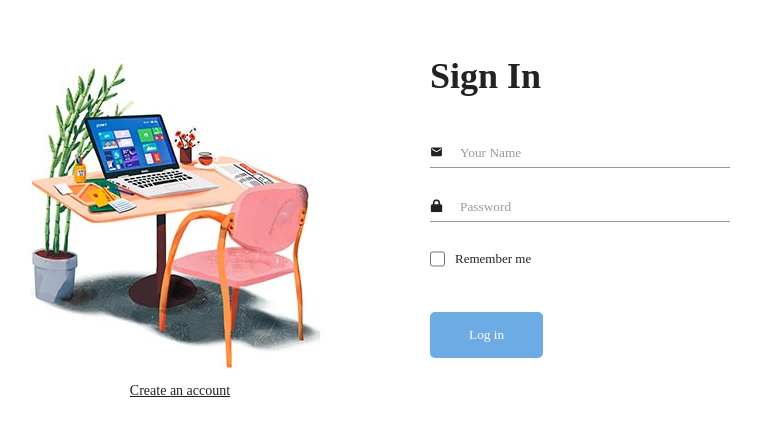
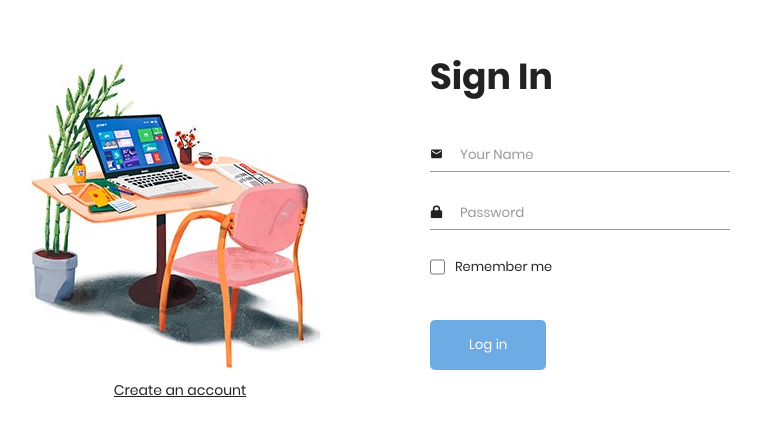
Before and after one commit to IGO-Sathish/IGO-Billing-App, a React (Create React App) app: page / in a window 1280 px wide. Shown: the part 165-598 px from the top of the page, without its empty margins (270-1031 px from the left). Built offline with nearby package versions, Linux system fonts and the light colour scheme.

Commit message:
undo font

```diff
--- a/src/auth/newRegisterLogin.css
+++ b/src/auth/newRegisterLogin.css
@@ -2,11 +2,7 @@ body {
     margin: 0;
     height: 100vh;
     background-color: #e1ecf8;
-    font-family: 'Poppins', sans-serif;
 }
-
-
-
 
 /* @extend display-flex; */
 display-flex,
@@ -28,6 +24,137 @@ list-type-ulli,
     padding: 0;
 }
 
+/* poppins-300 - latin */
+@font-face {
+    font-family: 'Poppins';
+    font-style: normal;
+    font-weight: 300;
+    src: url("../fonts/poppins/poppins-v5-latin-300.eot");
+    /* IE9 Compat Modes */
+    src: local("Poppins Light"), local("Poppins-Light"), url("../fonts/poppins/poppins-v5-latin-300.eot?#iefix") format("embedded-opentype"), url("../fonts/poppins/poppins-v5-latin-300.woff2") format("woff2"), url("../fonts/poppins/poppins-v5-latin-300.woff") format("woff"), url("../fonts/poppins/poppins-v5-latin-300.ttf") format("truetype"), url("../fonts/poppins/poppins-v5-latin-300.svg#Poppins") format("svg");
+    /* Legacy iOS */
+}
+
+/* poppins-300italic - latin */
+@font-face {
+    font-family: 'Poppins';
+    font-style: italic;
+    font-weight: 300;
+    src: url("../fonts/poppins/poppins-v5-latin-300italic.eot");
+    /* IE9 Compat Modes */
+    src: local("Poppins Light Italic"), local("Poppins-LightItalic"), url("../fonts/poppins/poppins-v5-latin-300italic.eot?#iefix") format("embedded-opentype"), url("../fonts/poppins/poppins-v5-latin-300italic.woff2") format("woff2"), url("../fonts/poppins/poppins-v5-latin-300italic.woff") format("woff"), url("../fonts/poppins/poppins-v5-latin-300italic.ttf") format("truetype"), url("../fonts/poppins/poppins-v5-latin-300italic.svg#Poppins") format("svg");
+    /* Legacy iOS */
+}
+
+/* poppins-regular - latin */
+@font-face {
+    font-family: 'Poppins';
+    font-style: normal;
+    font-weight: 400;
+    src: url("../fonts/poppins/poppins-v5-latin-regular.eot");
+    /* IE9 Compat Modes */
+    src: local("Poppins Regular"), local("Poppins-Regular"), url("../fonts/poppins/poppins-v5-latin-regular.eot?#iefix") format("embedded-opentype"), url("../fonts/poppins/poppins-v5-latin-regular.woff2") format("woff2"), url("../fonts/poppins/poppins-v5-latin-regular.woff") format("woff"), url("../fonts/poppins/poppins-v5-latin-regular.ttf") format("truetype"), url("../fonts/poppins/poppins-v5-latin-regular.svg#Poppins") format("svg");
+    /* Legacy iOS */
+}
+
+/* poppins-italic - latin */
+@font-face {
+    font-family: 'Poppins';
+    font-style: italic;
+    font-weight: 400;
+    src: url("../fonts/poppins/poppins-v5-latin-italic.eot");
+    /* IE9 Compat Modes */
+    src: local("Poppins Italic"), local("Poppins-Italic"), url("../fonts/poppins/poppins-v5-latin-italic.eot?#iefix") format("embedded-opentype"), url("../fonts/poppins/poppins-v5-latin-italic.woff2") format("woff2"), url("../fonts/poppins/poppins-v5-latin-italic.woff") format("woff"), url("../fonts/poppins/poppins-v5-latin-italic.ttf") format("truetype"), url("../fonts/poppins/poppins-v5-latin-italic.svg#Poppins") format("svg");
+    /* Legacy iOS */
+}
+
+/* poppins-500 - latin */
+@font-face {
+    font-family: 'Poppins';
+    font-style: normal;
+    font-weight: 500;
+    src: url("../fonts/poppins/poppins-v5-latin-500.eot");
+    /* IE9 Compat Modes */
+    src: local("Poppins Medium"), local("Poppins-Medium"), url("../fonts/poppins/poppins-v5-latin-500.eot?#iefix") format("embedded-opentype"), url("../fonts/poppins/poppins-v5-latin-500.woff2") format("woff2"), url("../fonts/poppins/poppins-v5-latin-500.woff") format("woff"), url("../fonts/poppins/poppins-v5-latin-500.ttf") format("truetype"), url("../fonts/poppins/poppins-v5-latin-500.svg#Poppins") format("svg");
+    /* Legacy iOS */
+}
+
+/* poppins-500italic - latin */
+@font-face {
+    font-family: 'Poppins';
+    font-style: italic;
+    font-weight: 500;
+    src: url("../fonts/poppins/poppins-v5-latin-500italic.eot");
+    /* IE9 Compat Modes */
+    src: local("Poppins Medium Italic"), local("Poppins-MediumItalic"), url("../fonts/poppins/poppins-v5-latin-500italic.eot?#iefix") format("embedded-opentype"), url("../fonts/poppins/poppins-v5-latin-500italic.woff2") format("woff2"), url("../fonts/poppins/poppins-v5-latin-500italic.woff") format("woff"), url("../fonts/poppins/poppins-v5-latin-500italic.ttf") format("truetype"), url("../fonts/poppins/poppins-v5-latin-500italic.svg#Poppins") format("svg");
+    /* Legacy iOS */
+}
+
+/* poppins-600 - latin */
+@font-face {
+    font-family: 'Poppins';
+    font-style: normal;
+    font-weight: 600;
+    src: url("../fonts/poppins/poppins-v5-latin-600.eot");
+    /* IE9 Compat Modes */
+    src: local("Poppins SemiBold"), local("Poppins-SemiBold"), url("../fonts/poppins/poppins-v5-latin-600.eot?#iefix") format("embedded-opentype"), url("../fonts/poppins/poppins-v5-latin-600.woff2") format("woff2"), url("../fonts/poppins/poppins-v5-latin-600.woff") format("woff"), url("../fonts/poppins/poppins-v5-latin-600.ttf") format("truetype"), url("../fonts/poppins/poppins-v5-latin-600.svg#Poppins") format("svg");
+    /* Legacy iOS */
+}
+
+/* poppins-700 - latin */
+@font-face {
+    font-family: 'Poppins';
+    font-style: normal;
+    font-weight: 700;
+    src: url("../fonts/poppins/poppins-v5-latin-700.eot");
+    /* IE9 Compat Modes */
+    src: local("Poppins Bold"), local("Poppins-Bold"), url("../fonts/poppins/poppins-v5-latin-700.eot?#iefix") format("embedded-opentype"), url("../fonts/poppins/poppins-v5-latin-700.woff2") format("woff2"), url("../fonts/poppins/poppins-v5-latin-700.woff") format("woff"), url("../fonts/poppins/poppins-v5-latin-700.ttf") format("truetype"), url("../fonts/poppins/poppins-v5-latin-700.svg#Poppins") format("svg");
+    /* Legacy iOS */
+}
+
+/* poppins-700italic - latin */
+@font-face {
+    font-family: 'Poppins';
+    font-style: italic;
+    font-weight: 700;
+    src: url("../fonts/poppins/poppins-v5-latin-700italic.eot");
+    /* IE9 Compat Modes */
+    src: local("Poppins Bold Italic"), local("Poppins-BoldItalic"), url("../fonts/poppins/poppins-v5-latin-700italic.eot?#iefix") format("embedded-opentype"), url("../fonts/poppins/poppins-v5-latin-700italic.woff2") format("woff2"), url("../fonts/poppins/poppins-v5-latin-700italic.woff") format("woff"), url("../fonts/poppins/poppins-v5-latin-700italic.ttf") format("truetype"), url("../fonts/poppins/poppins-v5-latin-700italic.svg#Poppins") format("svg");
+    /* Legacy iOS */
+}
+
+/* poppins-800 - latin */
+@font-face {
+    font-family: 'Poppins';
+    font-style: normal;
+    font-weight: 800;
+    src: url("../fonts/poppins/poppins-v5-latin-800.eot");
+    /* IE9 Compat Modes */
+    src: local("Poppins ExtraBold"), local("Poppins-ExtraBold"), url("../fonts/poppins/poppins-v5-latin-800.eot?#iefix") format("embedded-opentype"), url("../fonts/poppins/poppins-v5-latin-800.woff2") format("woff2"), url("../fonts/poppins/poppins-v5-latin-800.woff") format("woff"), url("../fonts/poppins/poppins-v5-latin-800.ttf") format("truetype"), url("../fonts/poppins/poppins-v5-latin-800.svg#Poppins") format("svg");
+    /* Legacy iOS */
+}
+
+/* poppins-800italic - latin */
+@font-face {
+    font-family: 'Poppins';
+    font-style: italic;
+    font-weight: 800;
+    src: url("../fonts/poppins/poppins-v5-latin-800italic.eot");
+    /* IE9 Compat Modes */
+    src: local("Poppins ExtraBold Italic"), local("Poppins-ExtraBoldItalic"), url("../fonts/poppins/poppins-v5-latin-800italic.eot?#iefix") format("embedded-opentype"), url("../fonts/poppins/poppins-v5-latin-800italic.woff2") format("woff2"), url("../fonts/poppins/poppins-v5-latin-800italic.woff") format("woff"), url("../fonts/poppins/poppins-v5-latin-800italic.ttf") format("truetype"), url("../fonts/poppins/poppins-v5-latin-800italic.svg#Poppins") format("svg");
+    /* Legacy iOS */
+}
+
+/* poppins-900 - latin */
+@font-face {
+    font-family: 'Poppins';
+    font-style: normal;
+    font-weight: 900;
+    src: url("../fonts/poppins/poppins-v5-latin-900.eot");
+    /* IE9 Compat Modes */
+    src: local("Poppins Black"), local("Poppins-Black"), url("../fonts/poppins/poppins-v5-latin-900.eot?#iefix") format("embedded-opentype"), url("../fonts/poppins/poppins-v5-latin-900.woff2") format("woff2"), url("../fonts/poppins/poppins-v5-latin-900.woff") format("woff"), url("../fonts/poppins/poppins-v5-latin-900.ttf") format("truetype"), url("../fonts/poppins/poppins-v5-latin-900.svg#Poppins") format("svg");
+    /* Legacy iOS */
+}
 
 
 .D_f{
```
